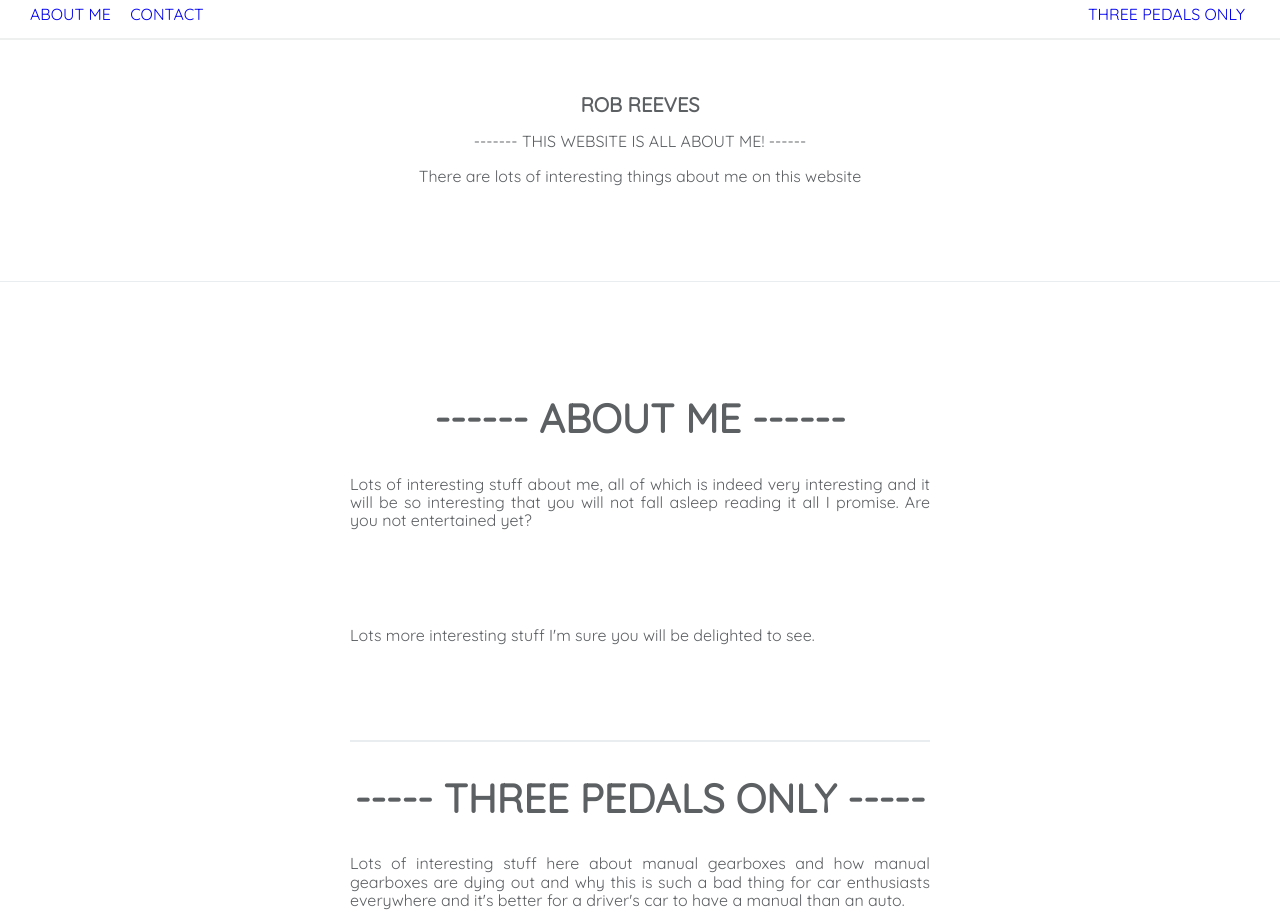
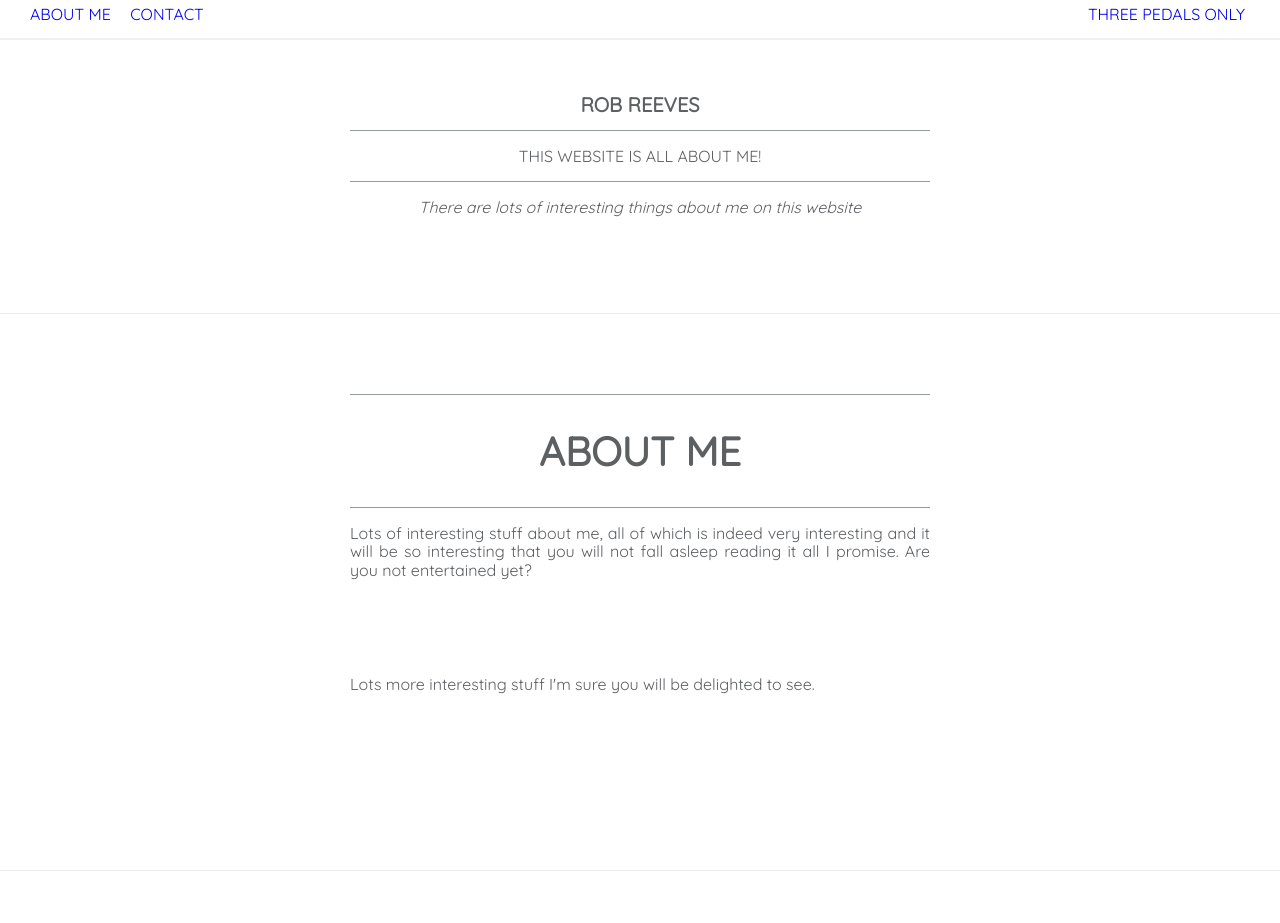
Before and after one commit to robertkieronreeves/Portfolio, a PHP site: page /Portfolio.html in a window 1280 px wide. Shown: the top 923 px of the page. Run offline with PHP 8.4, Linux system fonts and the light colour scheme; some libraries are stand-ins or nearby versions.

Commit message:
added borders to headings

```diff
--- a/Portfolio.css
+++ b/Portfolio.css
@@ -53,6 +53,10 @@ Body {
     padding-bottom: 80px;
 }
 
+.blog-wrapper {
+    border-top: 1px solid #EAEDF0;
+}
+
 h1 {
     text-align: center;
     font-size: 3rem;
@@ -64,7 +68,7 @@ h2 {
 }
 
 .blog-container {
-    border-top: 2px solid #EAEDF0;
+    width: 100%;
 }
 
 
@@ -76,6 +80,17 @@ h2 {
 .sub-heading2 {
     text-align: center;
     font-size: 1rem;
+    font-style: italic;
+}
+
+.sub-heading-rule-before {
+    position: relative;
+    border-top: 1px solid #959BA0;
+}
+
+.sub-heading-rule-after {
+    position: relative;
+    border-top: 1px solid #959BA0;
 }
 
 .main-content {
--- a/Portfolio.html
+++ b/Portfolio.html
@@ -25,7 +25,9 @@
                 <div class="main-header-centre">
                     <h1>ROB REEVES</h1>
                     <div class="sub-heading-wrapper">
-                        <p class="sub-heading">------- THIS WEBSITE IS ALL ABOUT ME! ------</p>
+                        <div class="sub-heading-rule-before"></div>
+                        <p class="sub-heading">THIS WEBSITE IS ALL ABOUT ME!</p>
+                        <div class="sub-heading-rule-after"></div>
                     </div>
                     <div class="sub-heading-wrapper2">
                         <p class="sub-heading2">There are lots of interesting things about me on this website</p>
@@ -35,17 +37,21 @@
         </div>
     <div class="main-content" id="C1">
         <div class="main-content-wrapper">
-            <h2>------ ABOUT ME ------</h2>
+            <div class="sub-heading-rule-before"></div>
+            <h2>ABOUT ME</h2>
+            <div class="sub-heading-rule-after"></div>
             <p class="main-content-text">
                 Lots of interesting stuff about me, all of which is indeed very interesting and it will be so interesting that you will not fall asleep reading it all I promise. Are you not entertained yet?
-            </p>
-            <p class="main-content-wrapper">Lots more interesting stuff I'm sure you will be delighted to see.
-            </p>
+                </p>
+                <p class="main-content-wrapper">Lots more interesting stuff I'm sure you will be delighted to see.</p>
+        </div>
+            <div class="blog-wrapper">
+                <div class="main-content-wrapper">
                 <div class="blog-container" id="C2">
-                <h2>----- THREE PEDALS ONLY -----</h2>
-                    <p class="main-content-text">
-                Lots of interesting stuff here about manual gearboxes and how manual gearboxes are dying out and why this is such a bad thing for car enthusiasts everywhere and it's better for a driver's car to have a manual than an auto.
-                    </p>
+                    <div class="sub-heading-rule-before"></div>
+                    <h2>THREE PEDALS ONLY</h2>
+                    <div class="sub-heading-rule-after"></div>
+                    <p class="main-content-text">Lots of interesting stuff here about manual gearboxes and how manual gearboxes are dying out and why this is such a bad thing for car enthusiasts everywhere and it's better for a driver's car to have a manual than an auto.</p>
                     <div class="blog-text">
                         <img class="gears" src="if_f085_213059.png" alt="gears">
                         <p class="blog-text-paragraph">Stuff here about manual gearboxesStuff here about manual gearboxesStuff here about manual gearboxesStuff here about manual gearboxesStuff here about manual gearboxesStuff here about manual gearboxesStuff here about manual gearboxesStuff here about manual gearboxesStuff here about manual gearboxesStuff here about manual gearboxesStuff here about manual gearboxesStuff here about manual gearboxesStuff here about manual gearboxesStuff here about manual gearboxesStuff here about manual gearboxesStuff here about manual gearboxesStuff here about manual gearboxesStuff here about manual gearboxes</p>
@@ -53,6 +59,8 @@
                         <p class="blog-text-paragraph">Stuff here about manual gearboxesStuff here about manual gearboxesStuff here about manual gearboxesStuff here about manual gearboxesStuff here about manual gearboxesStuff here about manual gearboxesStuff here about manual gearboxesStuff here about manual gearboxesStuff here about manual gearboxesStuff here about manual gearboxesStuff here about manual gearboxesStuff here about manual gearboxesStuff here about manual gearboxesStuff here about manual gearboxesStuff here about manual gearboxesStuff here about manual gearboxesStuff here about manual gearboxesStuff here about manual gearboxes</p>
                     </div>
                 </div>
+                </div>
+            </div>
         </div>
     </div>
 
```
